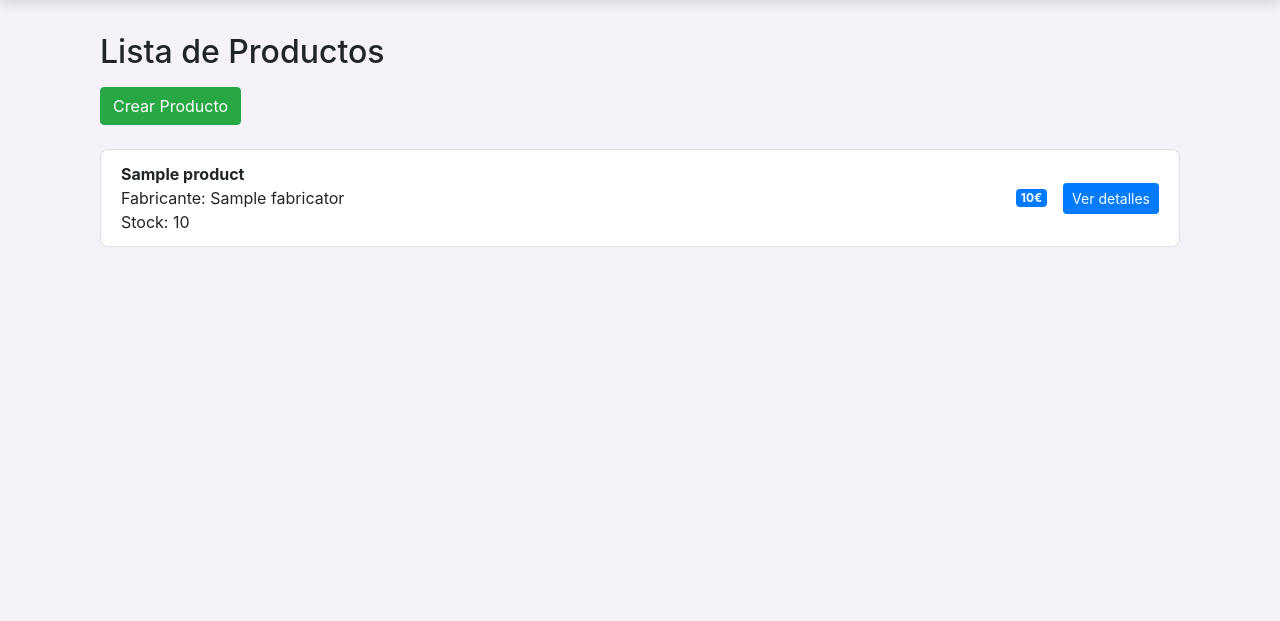
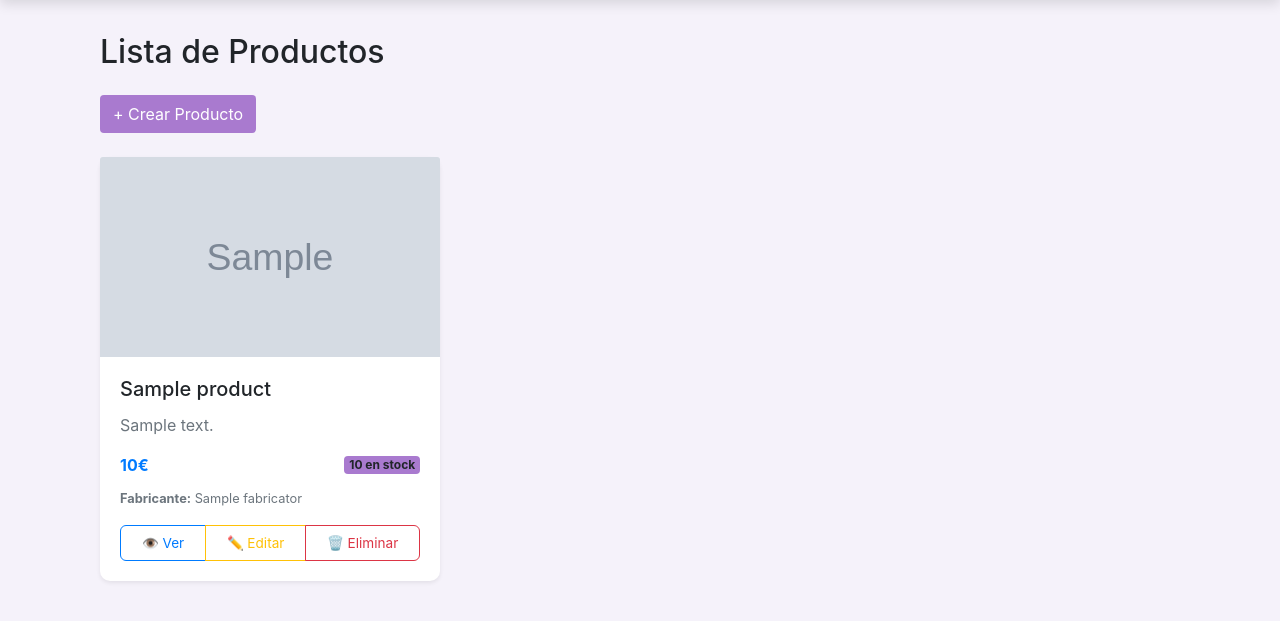
Before and after one commit to PepeCoral/orchid-cosmetics, a Django app: template src/app/templates/admin/products/list.html in a window 1280 px wide. Shown: the part 61-682 px from the top of the page. Run offline with Django 5.2, Linux system fonts and the light colour scheme; the template is opened without the code that fills it: most values are stand-ins (such as "Sample title", 1, 10 or a date in 2020); grey boxes marked "Sample" are stand-in pictures; some libraries are stand-ins or nearby versions.

Commit message:
style: :lipstick: lista de  de productos como el de servicios

```diff
--- a/src/app/templates/admin/products/list.html
+++ b/src/app/templates/admin/products/list.html
@@ -1,50 +1,125 @@
 {% extends 'admin/base_admin.html' %}
+{% block title %}Lista de Productos - Orchid Cosmetics{% endblock %}
 
 {% block content %}
 <div class="container mt-4">
+  <h2 class="mb-4">Lista de Productos</h2>
 
-  <h2 class="mb-3">Lista de Productos</h2>
+  <div class="mb-4">
+    <a href="/admin/products/create" class="btn text-white" style="background-color: #a97acf;">
+      + Crear Producto
+    </a>
+  </div>
 
-  <a href="create" class="btn btn-success mb-4">Crear Producto</a>
+  <div class="row">
+    {% for product in productos %}
+    <div class="col-md-6 col-lg-4 mb-4">
+      <div class="card h-100 shadow-sm">
+        {% if product.image_url %}
+        <img src="{{ product.image_url.url }}" alt="{{ product.name }}" class="card-img-top"
+          style="height: 200px; object-fit: cover;">
+        {% else %}
+        <div class="card-img-top d-flex align-items-center justify-content-center bg-light" style="height: 200px;">
+          <span class="text-muted">Sin imagen</span>
+        </div>
+        {% endif %}
 
-  {% if productos %}
-  <ul class="list-group">
+        <div class="card-body d-flex flex-column">
+          <h5 class="card-title">{{ product.name }}</h5>
+          <p class="card-text text-muted">
+            {{ product.description|truncatewords:15 }}
+          </p>
 
-    {% for product in productos %}
-    <li class="list-group-item mb-3" style="border-radius: 8px;">
+          <div class="mt-auto">
+            <div class="d-flex justify-content-between align-items-center mb-2">
+              <strong class="text-primary">{{ product.price }}€</strong>
+              <span class="badge bg-secondary">{{ product.stock }} en stock</span>
+            </div>
 
-      <div class="d-flex justify-content-between align-items-center">
+            <p class="card-text">
+              <small class="text-muted">
+                <strong>Fabricante:</strong> {{ product.fabricator }}
+              </small>
+            </p>
 
-        <!-- Left block: info -->
-        <div>
-          <strong>{{ product.name }}</strong><br>
-          Fabricante: {{ product.fabricator }}<br>
-          Stock: {{ product.stock }}
+            <!-- BOTONES DE ACCIÓN -->
+            <div class="btn-group w-100" role="group">
+              <a href="{% url 'admin/products/show' product.id %}" class="btn btn-outline-primary btn-sm"
+                title="Ver detalles">
+                👁️ Ver
+              </a>
+              <a href="{% url 'admin/products/update' product.id %}" class="btn btn-outline-warning btn-sm"
+                title="Editar producto">
+                ✏️ Editar
+              </a>
+              <a href="{% url 'admin/products/delete' product.id %}" class="btn btn-outline-danger btn-sm"
+                title="Eliminar producto">
+                🗑️ Eliminar
+              </a>
+            </div>
+          </div>
         </div>
+      </div>
+    </div>
+    {% empty %}
+    <div class="col-12">
+      <div class="alert alert-info text-center">
+        No hay productos creados.
+        <a href="/admin/products/create" class="alert-link">Crear el primer producto</a>.
+      </div>
+    </div>
+    {% endfor %}
+  </div>
+</div>
 
-        <!-- Right block: button + price -->
-        <div class="d-flex align-items-center">
-          <span class="badge badge-primary mr-3">
-            {{ product.price }}€
-          </span>
+<style>
+  .card {
+    transition: transform 0.2s ease, box-shadow 0.2s ease;
+    border: none;
+    border-radius: 10px;
+  }
 
-          <a href="{{ product.id }}" class="btn btn-primary btn-sm ">
-            Ver detalles
-          </a>
+  .card:hover {
+    transform: translateY(-5px);
+    box-shadow: 0 8px 25px rgba(0, 0, 0, 0.1) !important;
+  }
 
+  .btn-group .btn {
+    border-radius: 0;
+    font-size: 0.85rem;
+    padding: 0.4rem 0.5rem;
+  }
 
-        </div>
+  .btn-group .btn:first-child {
+    border-top-left-radius: 6px;
+    border-bottom-left-radius: 6px;
+  }
 
-      </div>
+  .btn-group .btn:last-child {
+    border-top-right-radius: 6px;
+    border-bottom-right-radius: 6px;
+  }
 
-    </li>
-    {% endfor %}
+  .btn-outline-warning:hover {
+    background-color: #ffc107;
+    border-color: #ffc107;
+    color: #000;
+  }
 
-  </ul>
+  .btn-outline-danger:hover {
+    background-color: #dc3545;
+    border-color: #dc3545;
+    color: #fff;
+  }
 
-  {% else %}
-  <p>No hay productos disponibles.</p>
-  {% endif %}
+  .btn-outline-primary:hover {
+    background-color: #a97acf;
+    border-color: #a97acf;
+    color: #fff;
+  }
 
-</div>
+  .badge.bg-secondary {
+    background-color: #a97acf !important;
+  }
+</style>
 {% endblock %}
```
